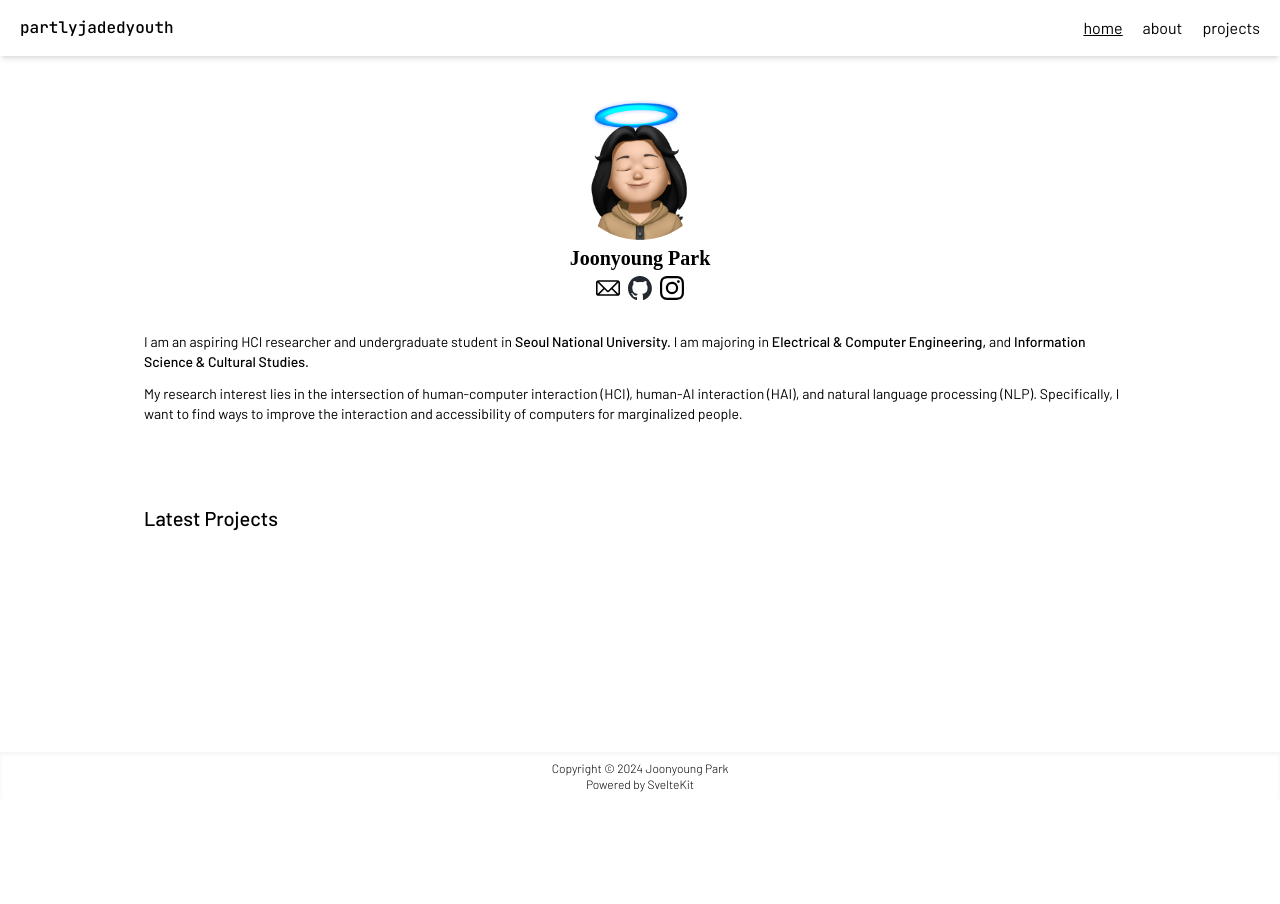
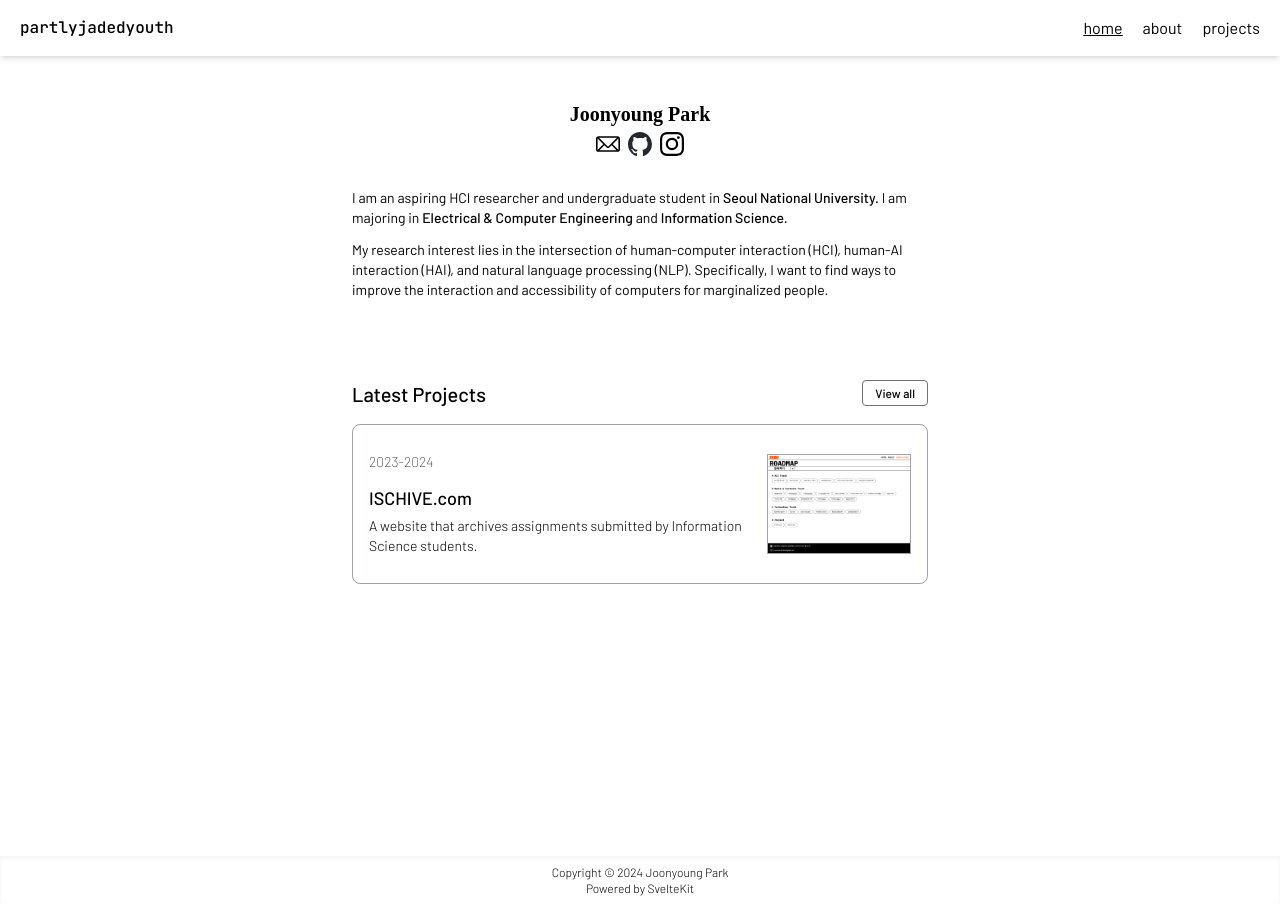
Before and after one commit to partlyjadedyouth/joonyoung.dev, a SvelteKit app: page / in a window 1280 px wide. Before the commit the page ends 800 px from the top, so only its background shows below. Built offline with nearby package versions, Linux system fonts and the light colour scheme; a web font is replaced by a local one.

Commit message:
[main] Add project container

```diff
--- a/package.json
+++ b/package.json
@@ -14,6 +14,7 @@
 		"@fontsource/fira-mono": "^4.5.10",
 		"@neoconfetti/svelte": "^1.0.0",
 		"@sveltejs/adapter-auto": "^3.0.0",
+		"@sveltejs/enhanced-img": "^0.1.9",
 		"@sveltejs/kit": "^2.0.0",
 		"@sveltejs/vite-plugin-svelte": "^3.0.0",
 		"@types/eslint": "^8.56.0",
@@ -28,6 +29,7 @@
 		"prettier-plugin-svelte": "^3.1.2",
 		"svelte": "^4.2.7",
 		"svelte-check": "^3.6.0",
+		"svelte-preprocess-import-assets": "^1.1.0",
 		"tailwindcss": "^3.4.1",
 		"tslib": "^2.4.1",
 		"typescript": "^5.0.0",
--- a/src/lib/components/Profile.svelte
+++ b/src/lib/components/ProfileContainer.svelte
@@ -1,5 +1,4 @@
 <script>
-	import profile from '$lib/images/profile.png';
 	import email from '$lib/images/email.svg';
 	import github from '$lib/images/github-mark.svg';
 	import instagram from '$lib/images/instagram_mark.svg';
@@ -8,7 +7,7 @@
 <!-- Profile pic, name and social buttons -->
 <div class="flex flex-col items-center mb-8">
 	<!-- Profile pic -->
-	<img alt="profile pic" src={profile} class="w-36 rounded-full" />
+	<enhanced:img alt="profile pic" src="$lib/images/profile.png" class="w-36 rounded-full" />
 	<!-- Name -->
 	<h1 class="font-semibold font-biryani text-xl my-1">Joonyoung Park</h1>
 	<!-- Social Buttons -->
@@ -48,7 +47,7 @@
 			rel="noopener noreferrer"
 			class="font-medium hover:underline"
 		>
-			Electrical & Computer Engineering,
+			Electrical & Computer Engineering
 		</a>
 		and
 		<a
@@ -57,7 +56,7 @@
 			rel="noopener noreferrer"
 			class="font-medium hover:underline"
 		>
-			Information Science & Cultural Studies.
+			Information Science.
 		</a>
 	</p>
 	<p>
--- /dev/null
+++ b/src/lib/components/ProjectContainer.svelte
@@ -0,0 +1,24 @@
+<script lang="ts">
+	export let year: string;
+	export let title: string;
+	export let description: string;
+	export let thumbnail: string;
+</script>
+
+<!-- Project container -->
+<div
+	class="font-barlow container border-gray-400 hover:border-gray-700 border rounded-lg my-4 px-4 py-5 min-h-40 flex items-center justify-between"
+>
+	<!-- Project description -->
+	<div class="flex flex-col max-w-sm">
+		<p class="font-thin text-sm mb-3">{year}</p>
+		<p class="font-medium text-lg mb-1">{title}</p>
+		<p class="font-light text-sm">{description}</p>
+	</div>
+	<!-- Project thumbnail -->
+	{#if thumbnail}
+		<div class="w-36 border border-gray-400">
+			<img alt={title} src={thumbnail} class="object-contain" />
+		</div>
+	{/if}
+</div>
--- a/src/routes/+layout.svelte
+++ b/src/routes/+layout.svelte
@@ -4,12 +4,10 @@
 	import Footer from '../lib/components/Footer.svelte';
 </script>
 
-<div class="flex flex-col min-h-screen">
-	<Header />
-
-	<main class="flex flex-col w-full flex-auto px-36">
+<Header />
+<div class="flex flex-col min-h-screen items-center">
+	<main class="flex flex-col w-full flex-auto max-w-xl">
 		<slot />
 	</main>
-
-	<Footer />
 </div>
+<Footer />
--- a/src/routes/+page.svelte
+++ b/src/routes/+page.svelte
@@ -1,5 +1,13 @@
-<script>
-	import Profile from '$lib/components/Profile.svelte';
+<script lang="ts">
+	import ProfileContainer from '$lib/components/ProfileContainer.svelte';
+	import ProjectContainer from '$lib/components/ProjectContainer.svelte';
+
+	const ischiveInfo = {
+		year: '2023-2024',
+		title: 'ISCHIVE.com',
+		description: 'A website that archives assignments submitted by Information Science students.',
+		thumbnail: '/images/ischive.jpeg'
+	};
 </script>
 
 <svelte:head>
@@ -7,12 +15,26 @@
 	<meta name="description" content="Joonyoung's Blog" />
 </svelte:head>
 
+<!-- Profile section -->
 <section class="py-10">
-	<!-- Profile section -->
-	<Profile />
+	<ProfileContainer />
 </section>
 
+<!-- Latest Projects section -->
 <section class="py-10">
-	<!-- Latest Projects section -->
-	<h1 class="font-barlow font-medium text-xl">Latest Projects</h1>
+	<div class="flex justify-between">
+		<!-- Title -->
+		<h1 class="font-barlow font-medium text-xl">Latest Projects</h1>
+		<!-- Link to /projects -->
+		<a href="/projects">
+			<div
+				class="font-barlow text-xs font-medium border rounded px-3 py-1 border-gray-500 hover:bg-black hover:text-white"
+			>
+				View all
+			</div>
+		</a>
+	</div>
+
+	<!-- Project container -->
+	<ProjectContainer {...ischiveInfo} />
 </section>
--- a/svelte.config.js
+++ b/svelte.config.js
@@ -1,11 +1,12 @@
 import adapter from '@sveltejs/adapter-auto';
 import { vitePreprocess } from '@sveltejs/vite-plugin-svelte';
+import { importAssets } from 'svelte-preprocess-import-assets';
 
 /** @type {import('@sveltejs/kit').Config} */
 const config = {
 	// Consult https://kit.svelte.dev/docs/integrations#preprocessors
 	// for more information about preprocessors
-	preprocess: vitePreprocess(),
+	preprocess: [vitePreprocess(), importAssets()],
 
 	kit: {
 		// adapter-auto only supports some environments, see https://kit.svelte.dev/docs/adapter-auto for a list.
--- a/vite.config.ts
+++ b/vite.config.ts
@@ -1,6 +1,7 @@
 import { sveltekit } from '@sveltejs/kit/vite';
+import { enhancedImages } from '@sveltejs/enhanced-img';
 import { defineConfig } from 'vite';
 
 export default defineConfig({
-	plugins: [sveltekit()]
+	plugins: [enhancedImages(), sveltekit()]
 });
```
Also changed, not shown: static/images/ischive.jpeg (added), 1 other file (tests, documents, lock files or other folders).
